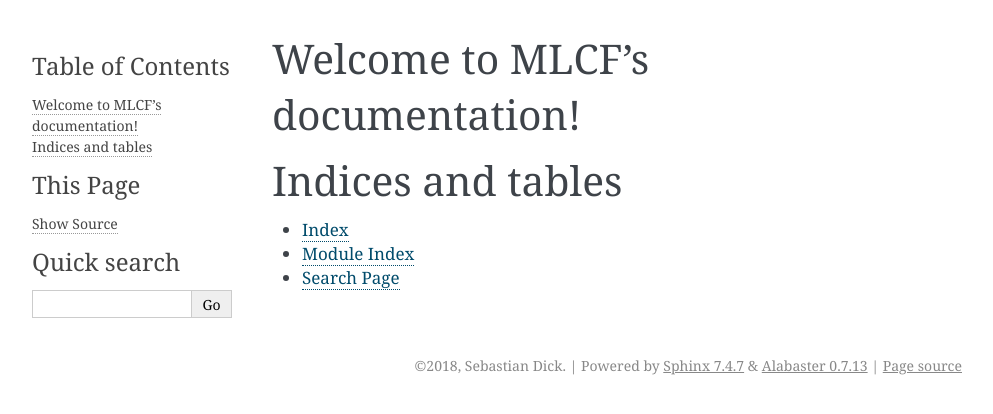
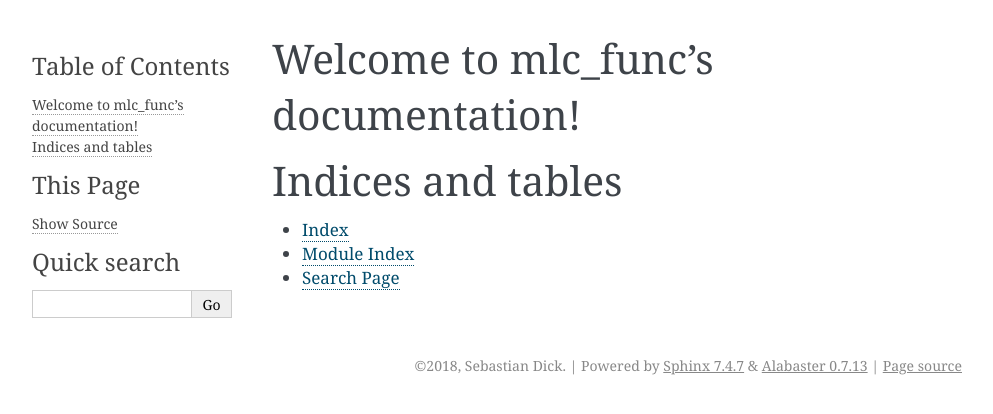
Before and after one commit to semodi/mlcf, a Sphinx documentation site: the page built from docs/index.rst, in a window 1280 px wide. Shown: the top 414 px of the page, without its empty margins (148-1141 px from the left). Built offline with Sphinx 7.4.7, drawn with Linux system fonts in a browser that asks for light colours.

Commit message:
first module documentation

```diff
--- a/docs/conf.py
+++ b/docs/conf.py
@@ -19,7 +19,7 @@
 
 # -- Project information -----------------------------------------------------
 
-project = 'MLCF'
+project = 'mlc_func'
 copyright = '2018, Sebastian Dick'
 author = 'Sebastian Dick'
 
@@ -41,7 +41,6 @@
 extensions = [
     'sphinx.ext.autodoc',
     'sphinx.ext.viewcode',
-    'sphinx.ext.githubpages',
 ]
 
 # Add any paths that contain templates here, relative to this directory.
@@ -104,7 +103,7 @@
 # -- Options for HTMLHelp output ---------------------------------------------
 
 # Output file base name for HTML help builder.
-htmlhelp_basename = 'MLCFdoc'
+htmlhelp_basename = 'mlc_funcdoc'
 
 
 # -- Options for LaTeX output ------------------------------------------------
@@ -131,7 +130,7 @@
 # (source start file, target name, title,
 #  author, documentclass [howto, manual, or own class]).
 latex_documents = [
-    (master_doc, 'MLCF.tex', 'MLCF Documentation',
+    (master_doc, 'mlc_func.tex', 'mlc\\_func Documentation',
      'Sebastian Dick', 'manual'),
 ]
 
@@ -141,7 +140,7 @@
 # One entry per manual page. List of tuples
 # (source start file, name, description, authors, manual section).
 man_pages = [
-    (master_doc, 'mlcf', 'MLCF Documentation',
+    (master_doc, 'mlc_func', 'mlc_func Documentation',
      [author], 1)
 ]
 
@@ -152,8 +151,8 @@
 # (source start file, target name, title, author,
 #  dir menu entry, description, category)
 texinfo_documents = [
-    (master_doc, 'MLCF', 'MLCF Documentation',
-     author, 'MLCF', 'One line description of project.',
+    (master_doc, 'mlc_func', 'mlc_func Documentation',
+     author, 'mlc_func', 'One line description of project.',
      'Miscellaneous'),
 ]
 
--- a/docs/index.rst
+++ b/docs/index.rst
@@ -1,10 +1,10 @@
-.. MLCF documentation master file, created by
-   sphinx-quickstart on Tue Dec 18 12:24:11 2018.
+.. mlc_func documentation master file, created by
+   sphinx-quickstart on Tue Dec 18 12:49:12 2018.
    You can adapt this file completely to your liking, but it should at least
    contain the root `toctree` directive.
 
-Welcome to MLCF's documentation!
-================================
+Welcome to mlc_func's documentation!
+====================================
 
 .. toctree::
    :maxdepth: 2
```
Also changed, not shown: docs/module_doc.rst (added, +81 -0 lines).
